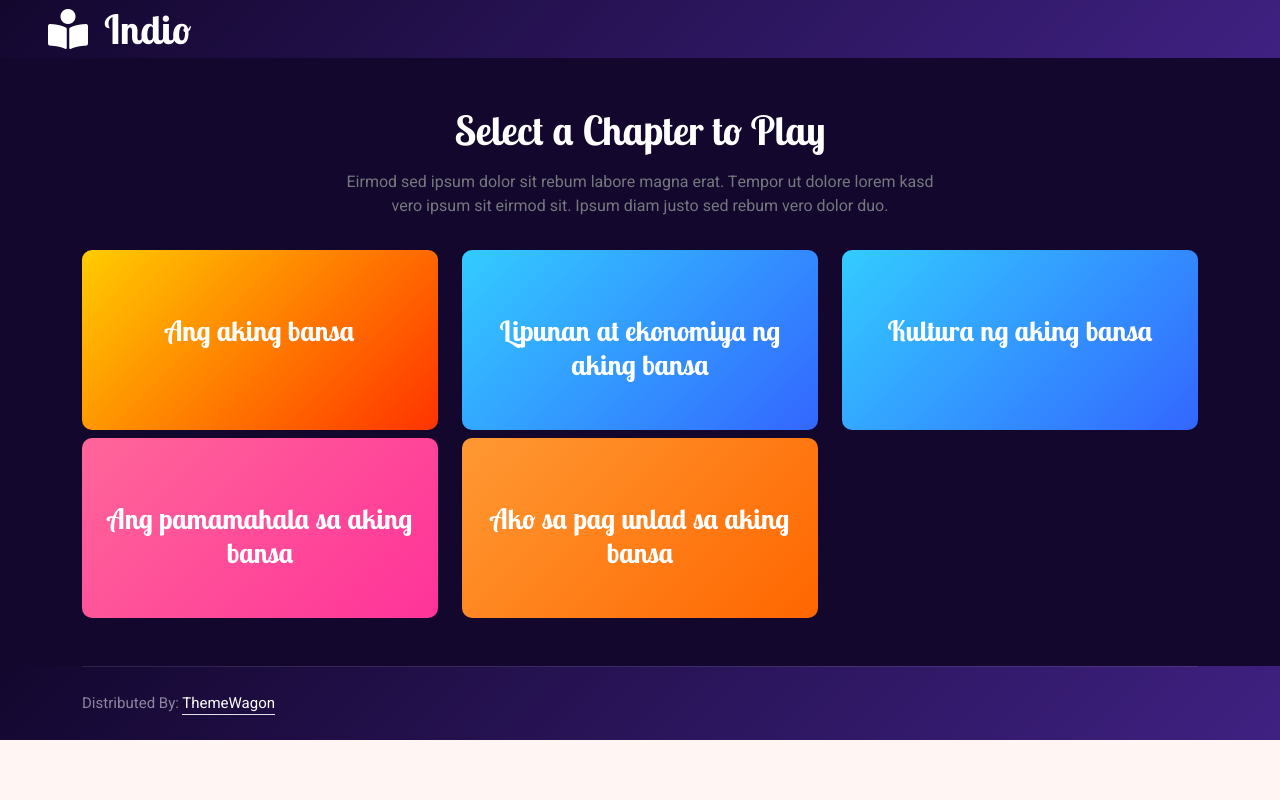
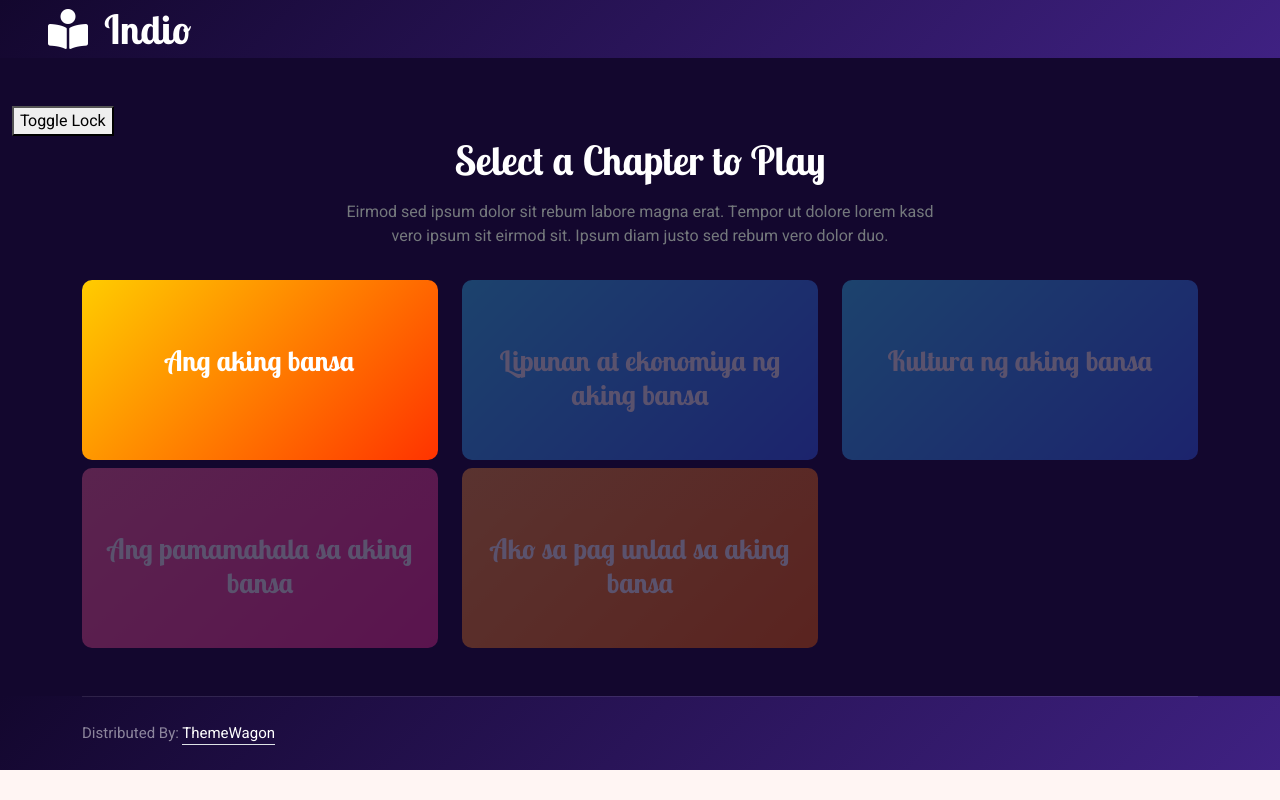
Before and after one commit to kylecanonigo/Indio, a Django app: page / in a window 1280 px wide. Run offline with Django 4.2, Linux system fonts and the light colour scheme; some libraries are stand-ins or nearby versions.

Commit message:
Initial commit

```diff
--- a/Indio/chapters/templates/chapters/chapters_list.html
+++ b/Indio/chapters/templates/chapters/chapters_list.html
@@ -6,8 +6,29 @@
         <!-- Page Header End -->
         <!-- Page Header End -->
 
+<style>
+    /* Styles for the locked state */
+    .locked-div {
+        pointer-events: none; /* Disable pointer events to make the div unclickable */
+        opacity: 0.3; /* Reduce opacity to indicate the locked state */
+        background-image: linear-gradient(to bottom right, #f2f2f2, #c4c4c4); /* Linear gradient for grey background */
+    }
+</style>
+<script>
+    function toggleLock(elementId) {
+        var element = document.getElementById(elementId);
+
+        if (element.classList.contains('locked-div')) {
+            element.classList.remove('locked-div');
+        } else {
+            element.classList.add('locked-div');
+        }
+    }
+</script>
+
         <!-- Lessons Start -->
         <div class="container-xxl py-5">
+            <button onclick="toggleLock('lockedDiv')">Toggle Lock</button>
             <div class="container">
                 <div class="text-center mx-auto mb-5 wow fadeInUp" data-wow-delay="0.1s" style="max-width: 600px;">
                     <h1 class="mb-3">Select a Chapter to Play</h1>
@@ -16,45 +37,45 @@
                 <div class="row g-4">
                     <div class="col-lg-4 col-md-6 wow fadeInUp" data-wow-delay="0.1s">
                         <div class="classes-item">
-                            <div class="rounded-circle w-75 mx-auto p-3" style="background-image: linear-gradient(135deg, #13072e, #3f2182);">
+                            <div class="rounded-circle w-75 mx-auto p-3">
                             </div>
-                            <div class="rounded p-4 pt-5 mt-n5" style="background-image: linear-gradient(135deg, #ffcc00, #ff3300); height:180px;">
+                            <div id="lockedDiv" class="rounded p-4 pt-5 mt-n5" style="background-image: linear-gradient(135deg, #ffcc00, #ff3300); height:180px;">
                                 <a class="d-block text-center h3 mt-3 mb-4 text-white game-link" href="{% url 'lessons' %}">Ang aking bansa</a>
                             </div>
                         </div>
                     </div>
                     <div class="col-lg-4 col-md-6 wow fadeInUp" data-wow-delay="0.3s">
                         <div class="classes-item">
-                            <div class="rounded-circle w-75 mx-auto p-3" style="background-image: linear-gradient(135deg, #13072e, #3f2182);">
+                            <div class="rounded-circle w-75 mx-auto p-3">
                             </div>
-                            <div class="rounded p-4 pt-5 mt-n5" style="background-image: linear-gradient(135deg, #33ccff, #3366ff); height:180px;">
+                            <div class="locked-div rounded p-4 pt-5 mt-n5" style="background-image: linear-gradient(135deg, #33ccff, #3366ff); height:180px;">
                                 <a class="d-block text-center h3 mt-3 mb-4 text-white game-link" href="{% url 'lessons' %}">Lipunan at ekonomiya ng aking bansa</a>
                             </div>
                         </div>
                     </div>
                     <div class="col-lg-4 col-md-6 wow fadeInUp" data-wow-delay="0.5s">
                         <div class="classes-item">
-                            <div class="rounded-circle w-75 mx-auto p-3" style="background-image: linear-gradient(135deg, #13072e, #3f2182);">
+                            <div class="rounded-circle w-75 mx-auto p-3">
                             </div>
-                            <div class="rounded p-4 pt-5 mt-n5" style="background-image: linear-gradient(135deg, #33ccff, #3366ff); height:180px;">
+                            <div class="locked-div rounded p-4 pt-5 mt-n5" style="background-image: linear-gradient(135deg, #33ccff, #3366ff); height:180px;">
                                 <a class="d-block text-center h3 mt-3 mb-4 text-white game-link" href="{% url 'lessons' %}">Kultura ng aking bansa</a>
                             </div>
                         </div>
                     </div>
                     <div class="col-lg-4 col-md-6 wow fadeInUp" data-wow-delay="0.5s">
                         <div class="classes-item">
-                            <div class="rounded-circle w-75 mx-auto p-3" style="background-image: linear-gradient(135deg, #13072e, #3f2182);">
+                            <div class="rounded-circle w-75 mx-auto p-3">
                             </div>
-                            <div class="rounded p-4 pt-5 mt-n5" style="background-image: linear-gradient(135deg, #ff6699, #ff3399); height:180px;">
+                            <div class="locked-div rounded p-4 pt-5 mt-n5" style="background-image: linear-gradient(135deg, #ff6699, #ff3399); height:180px;">
                                 <a class="d-block text-center h3 mt-3 mb-4 text-white game-link" href="{% url 'lessons' %}">Ang pamamahala sa aking bansa</a>
                             </div>
                         </div>
                     </div>
                     <div class="col-lg-4 col-md-6 wow fadeInUp" data-wow-delay="0.5s">
                         <div class="classes-item">
-                            <div class="rounded-circle w-75 mx-auto p-3" style="background-image: linear-gradient(135deg, #13072e, #3f2182);">
+                            <div class="rounded-circle w-75 mx-auto p-3">
                             </div>
-                            <div class="rounded p-4 pt-5 mt-n5" style="background-image: linear-gradient(135deg, #ff9933, #ff6600); height:180px;">
+                            <div class="locked-div rounded p-4 pt-5 mt-n5" style="background-image: linear-gradient(135deg, #ff9933, #ff6600); height:180px;">
                                 <a class="d-block text-center h3 mt-3 mb-4 text-white game-link" href="{% url 'lessons' %}">Ako sa pag unlad sa aking bansa</a>
                             </div>
                         </div>
--- a/Indio/website/static/website/css/style.css
+++ b/Indio/website/static/website/css/style.css
@@ -502,6 +502,13 @@ h6,
     border-right: none;
 }
 
+a.game-link.locked {
+    color: grey !important;
+    cursor: not-allowed !important;
+    opacity: 0.6 !important;
+}
+
+
 #game-container {
             max-width: 600px;
             margin: 50px auto;
```
